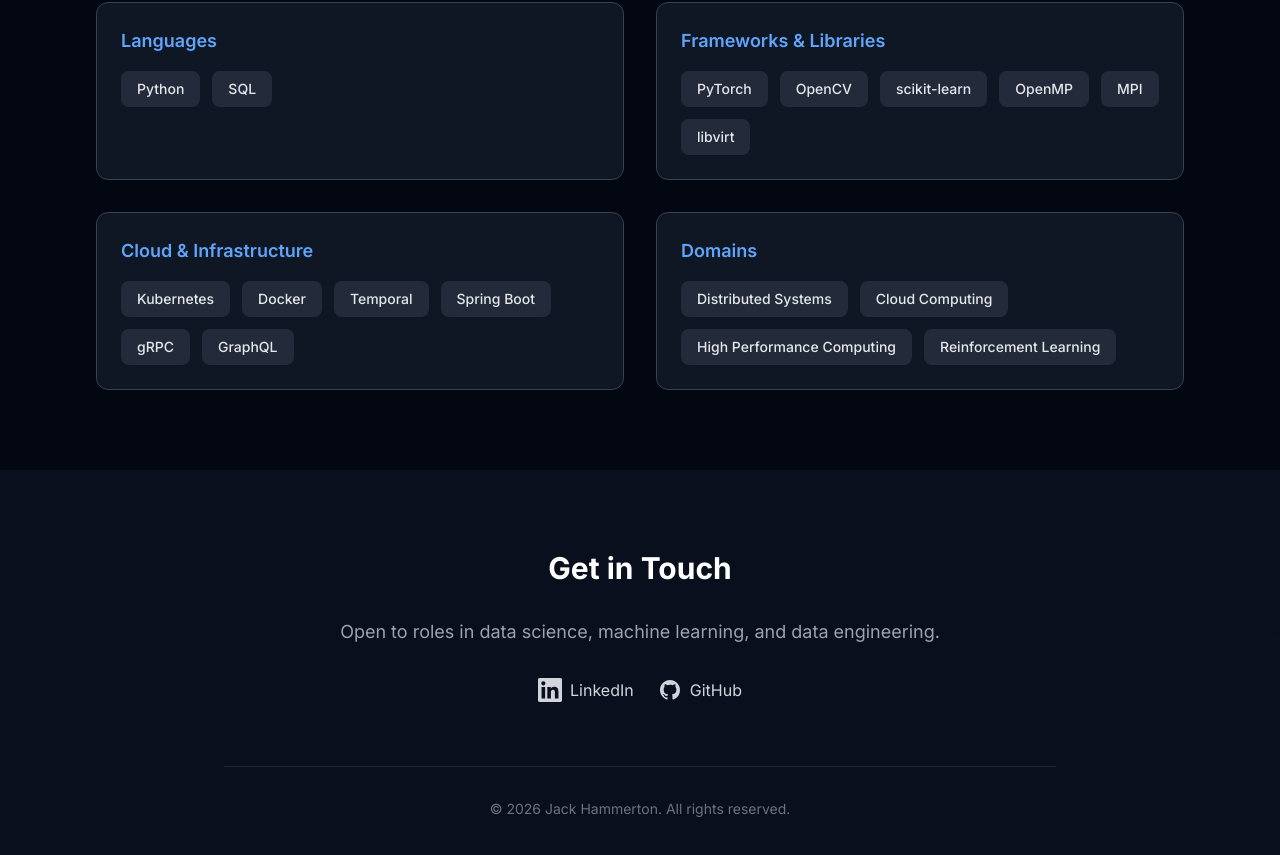
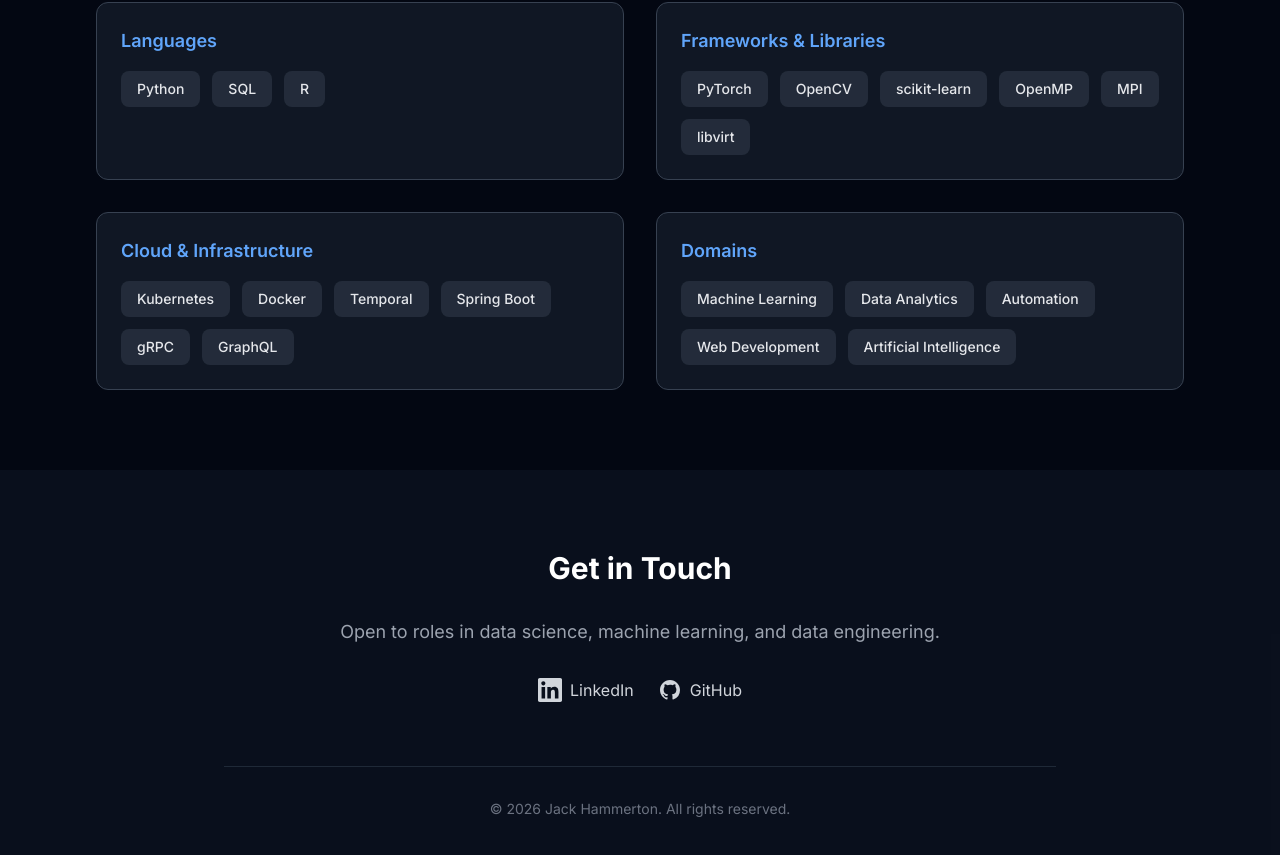
Before and after one commit to Jhammerton/jhammerton.github.io, a Next.js app: page / in a window 1280 px wide. Shown: the part 5209-6064 px from the top of the page. Built offline with nearby package versions, Linux system fonts and the light colour scheme.

Commit message:
updated domain section

```diff
--- a/components/SkillsSection.tsx
+++ b/components/SkillsSection.tsx
@@ -1,7 +1,7 @@
 const skillCategories = [
   {
     name: "Languages",
-    skills: ["Python","SQL"],
+    skills: ["Python","SQL", "R"],
   },
   {
     name: "Frameworks & Libraries",
@@ -14,10 +14,11 @@
   {
     name: "Domains",
     skills: [
-      "Distributed Systems",
-      "Cloud Computing",
-      "High Performance Computing",
-      "Reinforcement Learning",
+      "Machine Learning",
+      "Data Analytics",
+      "Automation",
+      "Web Development",
+      "Artificial Intelligence",
     ],
   },
 ];
```
